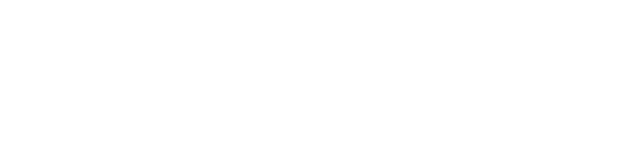
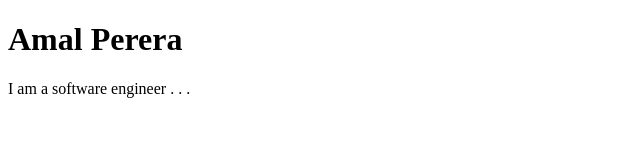
Before and after one commit to PereraAmal/pereraamal.github.io, a plain HTML site: page index.html in a window 1280 px wide. Shown: the whole page, without its empty margins (0-640 px from the left). Drawn offline with Linux system fonts and the light colour scheme.

Commit message:
add header section

```diff
--- a/index.html
+++ b/index.html
@@ -4,9 +4,12 @@
     <meta charset="UTF-8">
     <meta http-equiv="X-UA-Compatible" content="IE=edge">
     <meta name="viewport" content="width=device-width, initial-scale=1.0">
-    <title>Document</title>
+    <title>Amal Perera Portfolio</title>
 </head>
 <body>
-
+    <header>
+        <h1>Amal Perera</h1>
+        <p>I am a software engineer . . .</p>
+    </header>
 </body>
 </html>
```
